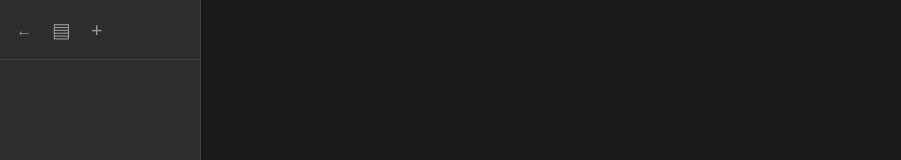
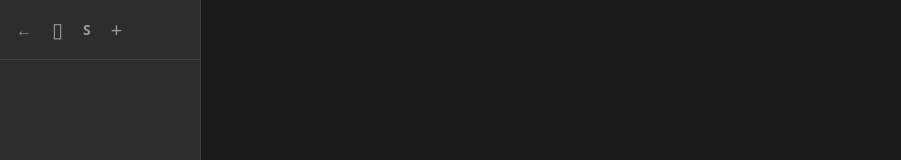
Before and after one commit to FRFlor/image-manager, a Vue app: page / in a window 1280 px wide. Shown: the top 160 px of the page, without its empty margins (0-901 px from the left). Built offline with nearby package versions, Linux system fonts and the light colour scheme.

Commit message:
Add 2 buttons for layout control

```diff
--- a/src/components/ImageViewer.vue
+++ b/src/components/ImageViewer.vue
@@ -1,14 +1,18 @@
 <template>
-  <div class="image-viewer" :class="'layout-' + tabLayoutMode">
+  <div class="image-viewer" :class="'layout-' + currentLayout">
     <!-- Tree Panel (Left Sidebar) -->
-    <div class="tree-panel" v-if="tabLayoutMode === 'tree-small' || tabLayoutMode === 'tree-large'" :class="{ collapsed: treeCollapsed }">
+    <div class="tree-panel" v-if="layoutPosition === 'tree'" :class="{ collapsed: treeCollapsed }">
       <div class="tree-controls">
         <button @click="toggleTreeCollapse" class="tree-collapse-btn" :title="treeCollapsed ? 'Expand tree' : 'Collapse tree'">
           <span v-if="treeCollapsed">→</span>
           <span v-else>←</span>
         </button>
-        <button v-if="!treeCollapsed" @click="toggleTabLayout" class="layout-toggle-btn" :title="`Current layout: ${tabLayoutMode}`">
-          ▤
+        <button v-if="!treeCollapsed" @click="toggleLayoutPosition" class="layout-toggle-btn" :title="`Layout: ${layoutPosition}`">
+          <span v-if="layoutPosition === 'tree'">▯</span>
+        </button>
+        <button v-if="!treeCollapsed" @click="toggleLayoutSize" class="size-toggle-btn" :title="`Size: ${layoutSize}`">
+          <span v-if="layoutSize === 'small'">S</span>
+          <span v-else>L</span>
         </button>
         <button v-if="!treeCollapsed" @click="openNewImage" class="new-tab-btn" title="Open new image">
           +
@@ -25,8 +29,8 @@
     </div>
 
     <!-- Tab Navigation (Top Bar) -->
-    <div class="tab-bar" :class="'layout-' + tabLayoutMode" v-if="tabLayoutMode === 'top-small' || tabLayoutMode === 'top-large' || tabLayoutMode === 'invisible'">
-      <div class="tab-container" ref="tabContainer" v-show="tabLayoutMode !== 'invisible'">
+    <div class="tab-bar" :class="'layout-' + currentLayout" v-if="layoutPosition === 'top' || layoutPosition === 'invisible'">
+      <div class="tab-container" ref="tabContainer" v-show="layoutPosition !== 'invisible'">
         <div v-for="tab in sortedTabs" :key="tab.id" @click="switchToTab(tab.id)"
           @contextmenu.prevent="showTabContextMenu($event, tab.id)" class="tab"
           :class="{ active: tab.id === activeTabId }">
@@ -38,12 +42,13 @@
         </div>
       </div>
       <div class="tab-controls">
-        <button @click="toggleTabLayout" class="layout-toggle-btn" :title="`Current layout: ${tabLayoutMode}`">
-          <span v-if="tabLayoutMode === 'invisible'">−</span>
-          <span v-else-if="tabLayoutMode === 'top-small'">=</span>
-          <span v-else-if="tabLayoutMode === 'top-large'">☰</span>
-          <span v-else-if="tabLayoutMode === 'tree-small'">▤</span>
-          <span v-else>⊞</span>
+        <button @click="toggleLayoutPosition" class="layout-toggle-btn" :title="`Layout: ${layoutPosition}`">
+          <span v-if="layoutPosition === 'invisible'">✕</span>
+          <span v-else-if="layoutPosition === 'top'">▭</span>
+        </button>
+        <button v-if="layoutPosition !== 'invisible'" @click="toggleLayoutSize" class="size-toggle-btn" :title="`Size: ${layoutSize}`">
+          <span v-if="layoutSize === 'small'">S</span>
+          <span v-else>L</span>
         </button>
         <button @click="openNewImage" class="new-tab-btn" title="Open new image">
           +
@@ -223,8 +228,9 @@ const isDragging = ref(false)
 const dragStart = ref({ x: 0, y: 0 })
 const imageElement = ref<HTMLImageElement>()
 
-// Tab layout state
-const tabLayoutMode = ref<'invisible' | 'top-small' | 'top-large' | 'tree-small' | 'tree-large'>('tree-small')
+// Tab layout state (split into position and size)
+const layoutPosition = ref<'invisible' | 'top' | 'tree'>('tree')
+const layoutSize = ref<'small' | 'large'>('small')
 const treeCollapsed = ref(false)
 
 
@@ -270,6 +276,12 @@ const isImageCorrupted = computed(() => {
   return currentFileEntry.value !== null && activeImage.value !== null && activeImage.value.assetUrl === ''
 })
 
+// Computed property that combines position and size (unless invisible)
+const currentLayout = computed(() => {
+  if (layoutPosition.value === 'invisible') return 'invisible'
+  return `${layoutPosition.value}-${layoutSize.value}` as 'top-small' | 'top-large' | 'tree-small' | 'tree-large'
+})
+
 // Helper function to scroll the active tab into view (centered)
 const scrollActiveTabIntoView = () => {
   if (!activeTabId.value) return
@@ -277,7 +289,7 @@ const scrollActiveTabIntoView = () => {
   // Use nextTick to ensure the DOM has updated with the active class
   nextTick(() => {
     // Handle tree modes (vertical scrolling)
-    if ((tabLayoutMode.value === 'tree-small' || tabLayoutMode.value === 'tree-large') && treeItemsContainer.value) {
+    if (layoutPosition.value === 'tree' && treeItemsContainer.value) {
       const activeTreeItem = treeItemsContainer.value.querySelector('.tree-item.active') as HTMLElement
       if (!activeTreeItem) return
 
@@ -1209,13 +1221,19 @@ const resetImageView = () => {
   panOffset.value = { x: 0, y: 0 }
 }
 
-// Tab layout toggle
-const toggleTabLayout = () => {
-  const modes: Array<'invisible' | 'top-small' | 'top-large' | 'tree-small' | 'tree-large'> = ['invisible', 'top-small', 'top-large', 'tree-small', 'tree-large']
-  const currentIndex = modes.indexOf(tabLayoutMode.value)
-  const nextIndex = (currentIndex + 1) % modes.length
-  tabLayoutMode.value = modes[nextIndex]
-  console.log(`Tab layout changed to: ${tabLayoutMode.value}`)
+// Toggle layout position (invisible / top / tree)
+const toggleLayoutPosition = () => {
+  const positions: Array<'invisible' | 'top' | 'tree'> = ['invisible', 'top', 'tree']
+  const currentIndex = positions.indexOf(layoutPosition.value)
+  const nextIndex = (currentIndex + 1) % positions.length
+  layoutPosition.value = positions[nextIndex]
+  console.log(`Layout position changed to: ${layoutPosition.value}`)
+}
+
+// Toggle layout size (small / large)
+const toggleLayoutSize = () => {
+  layoutSize.value = layoutSize.value === 'small' ? 'large' : 'small'
+  console.log(`Layout size changed to: ${layoutSize.value}`)
 }
 
 // Toggle tree panel collapsed state
@@ -1822,7 +1840,8 @@ defineExpose({
 }
 
 .new-tab-btn,
-.layout-toggle-btn {
+.layout-toggle-btn,
+.size-toggle-btn {
   background: none;
   border: none;
   color: #999;
@@ -1834,9 +1853,15 @@ defineExpose({
 }
 
 .new-tab-btn:hover,
-.layout-toggle-btn:hover {
+.layout-toggle-btn:hover,
+.size-toggle-btn:hover {
   background: #3d3d3d;
   color: white;
+}
+
+.size-toggle-btn {
+  font-size: 14px;
+  font-weight: 600;
 }
 
 /* Style for invisible mode controls */
```
